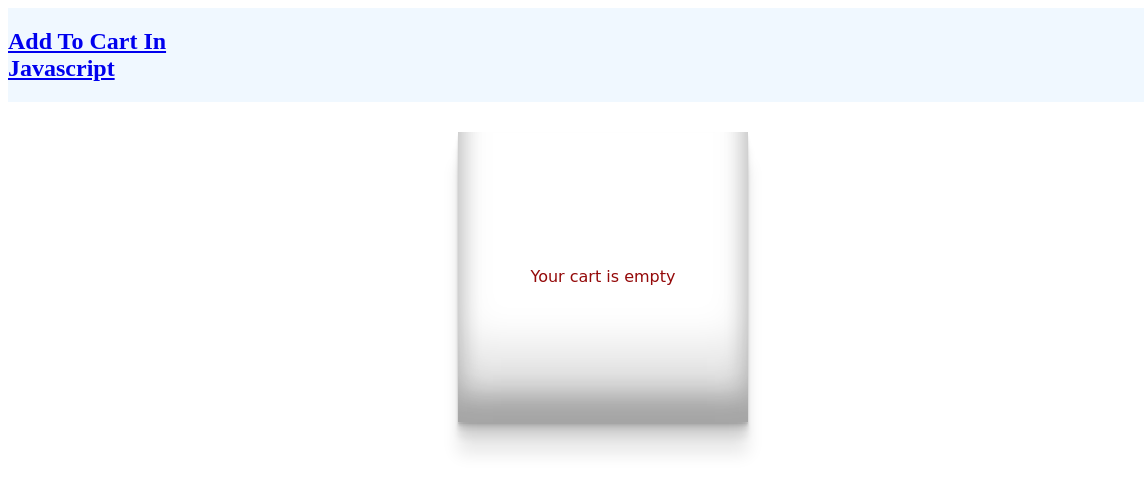
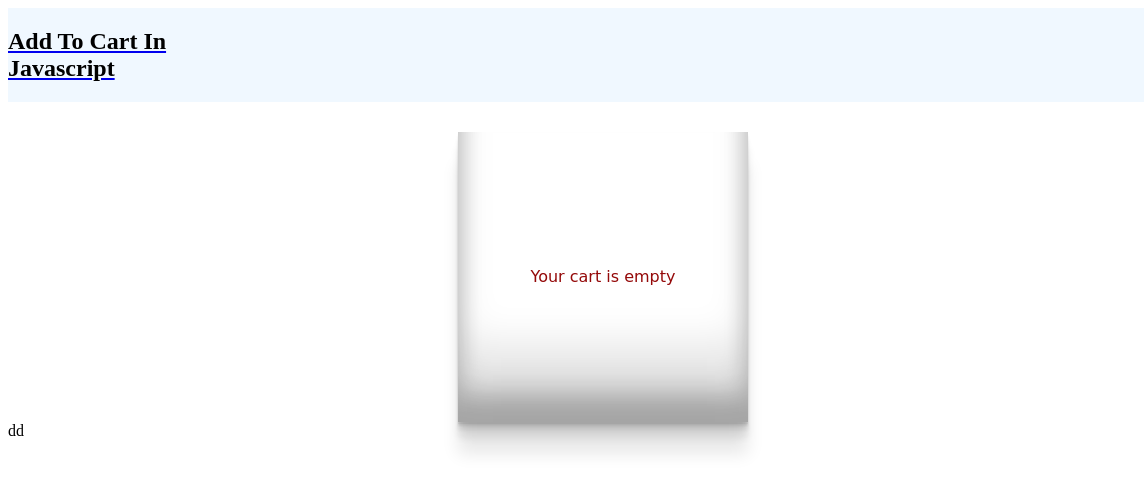
Before and after one commit to Afraz-Hussain/javascriptaddtocart, a plain HTML site: page cart.html in a window 1280 px wide. Shown: the full height of the page, 0-1144 px from the left. Drawn offline with nearby package versions, Linux system fonts and the light colour scheme.

```diff
--- a/cart.html
+++ b/cart.html
@@ -19,6 +19,7 @@
     </a>
     <div id="allshopproduct"></div>
     <div id="totalbillbox"></div>
+    <div>dd</div>
 </body>
 <script src="cart.js"></script>
 </html>
--- a/style.css
+++ b/style.css
@@ -2,6 +2,7 @@
     display: flex;
     justify-content: space-between;
     background-color: aliceblue;
+    color:black;
 }
 #carticon{
     width: 80px;
```
